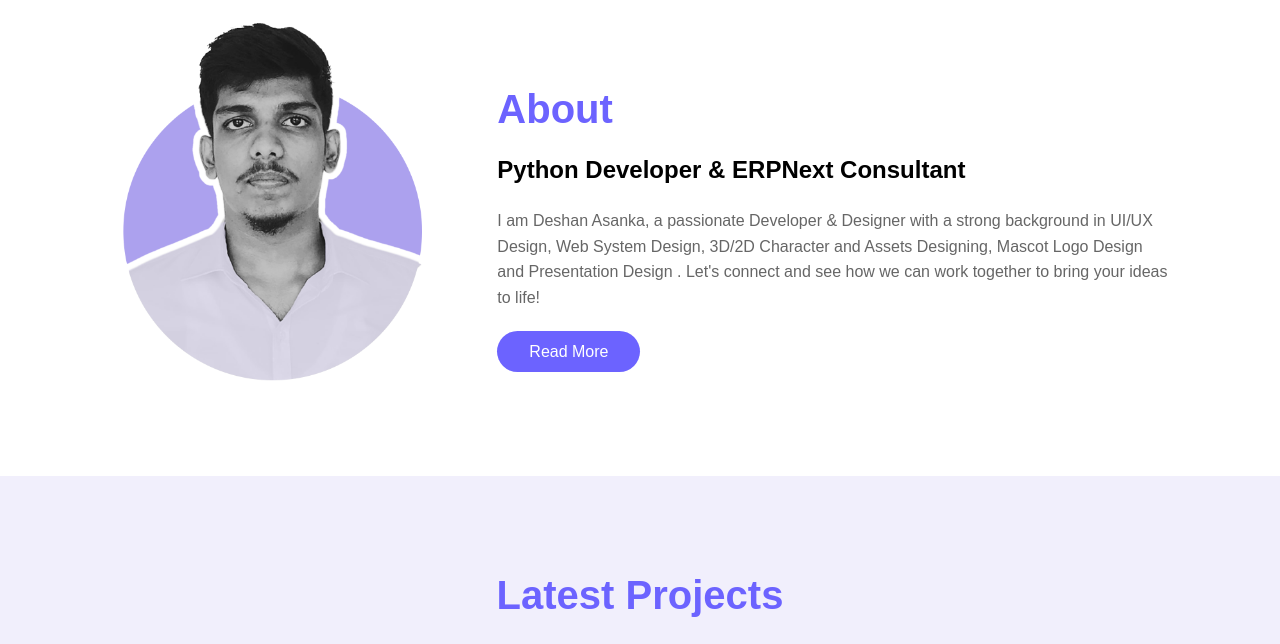
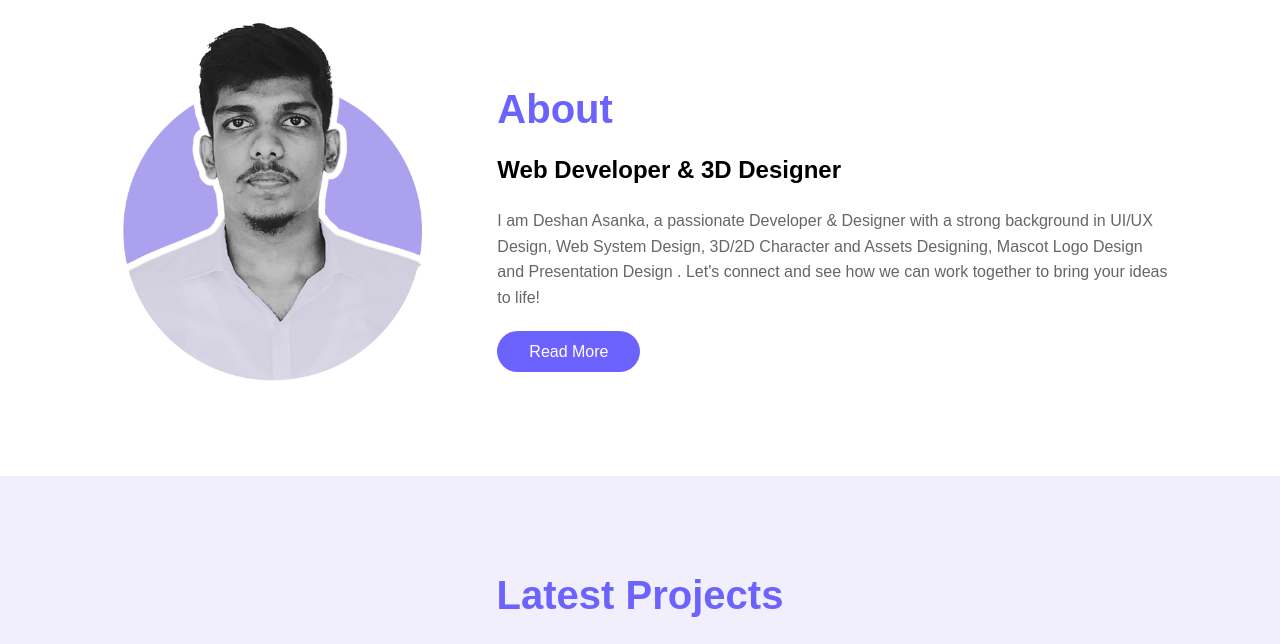
Before and after one commit to DeshanAsankaInfo/DeshanAsankaInfo.github.io, a plain HTML site: page index.html in a window 1280 px wide. Shown: the part 1004-1648 px from the top of the page. Drawn offline with Linux system fonts and the light colour scheme.

Commit message:
Update index.html

```diff
--- a/index.html
+++ b/index.html
@@ -54,7 +54,7 @@
             </div>
             <div class="about-content">
                 <h2>About <span style="color: #fff;">Me</span></h2>
-                <h3>Python Developer & ERPNext Consultant</h3>
+                <h3>Web Developer & 3D Designer</h3>
                 <p>
                     I am Deshan Asanka, a passionate Developer & Designer with a strong background in UI/UX Design, Web System Design, 3D/2D Character and Assets Designing, Mascot Logo Design and Presentation Design . Let's connect and see how we can work together to bring your ideas to life!
                 </p>
```
